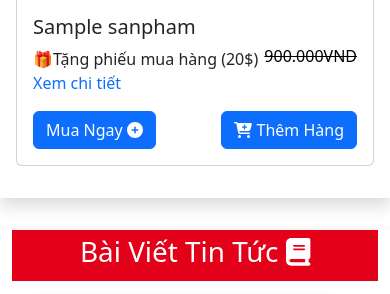
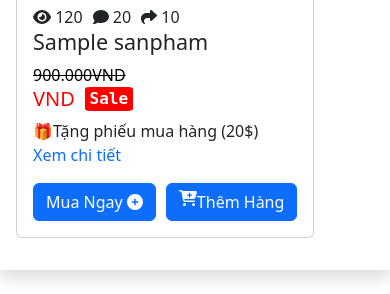
Before and after one commit to ThanhSon0210/DOAN1, a PHP site: page / in a window 390 px wide; the page is wider, and only the part inside the window is pictured. Shown: the part 2287-2581 px from the top of that part. Run offline with PHP 8.4, Linux system fonts and the light colour scheme; tables that the repository leaves empty or names only in its code hold one stand-in row (values such as "Sample post"); data that the repository does not hold is empty; some libraries are stand-ins or nearby versions.

Commit message:
sanpham responsive

```diff
--- a/dao/pdo.php
+++ b/dao/pdo.php
@@ -3,7 +3,7 @@
  * Mở kết nối đến CSDL sử dụng PDO
  */
 function pdo_get_connection(){
-    $dburl = "mysql:host=localhost;dbname=sonnu;charset=utf8";
+    $dburl = "mysql:host=localhost;dbname=sonn;charset=utf8";
     $username = 'root';
     $password = '';
 
--- a/dao/sanpham.php
+++ b/dao/sanpham.php
@@ -63,38 +63,43 @@
     return pdo_query_one($sql, $id);
 }
 
-function showsp($dssp){
+function showsp($dssp) {
     $html_dssp = '';
-    foreach ( $dssp as $sp) {
+
+    foreach ($dssp as $sp) {
         extract($sp);
-        $linkk = "index.php?page=chitiet&idsp=".$id;
-        $html_dssp .= '<div class="col-sm-3 product-item">
+        $linkk = "index.php?page=chitiet&idsp=" . $id;
+        $html_dssp .= '
+            <div class="col-sm-3 product-item">
                 <div class="card mb-3 mx-1 my-1">
-                            <a href="'.$linkk.'"><img src="images/'.$img.'" class="card-img-top img-fluid" style="height: 220px;"  alt="..."></a>
+                    <a href="' . $linkk . '"><img src="images/' . $img . '" class="card-img-top img-fluid" style="height: 220px;"  alt="..."></a>
                     <div class="card-body">
-                                <h5 class="card-title">'.$name.'</h5>
-                                <h6 class="card-text" style="color: red;">'.$price.'<del style="color: black; float:right;">900.000VND</del></h6>
+                        <div class="icongt" style="display: flex;">
+                            <span style="margin-right:10px;"><i class="fa-solid fa-eye"></i> 120 </span>
+                            <span style="margin-right:10px;"><i class="fa-solid fa-comment"></i> 20 </span>
+                            <span><i class="fa-solid fa-share"></i> 10 </span>
+                        </div>
+                            <h4 class="card-title">' . $name . '</h4>
+                            <del style="color: black;">900.000VND</del>
+                            <span style="display: flex;"><h5 class="card-text" style="color: red;">'.$price.' VND</h5><b style="margin-left:10px; background-color: red; color:white ; height: 1.5rem; width:3rem;display: flex;justify-content: center; border-radius:10%; font-family: monospace;">Sale</b></span>
                             <p class="card-text">
                                 🎁Tặng phiếu mua hàng (20$) <br> <a href="" style="text-decoration:none;">Xem chi tiết</a>
                             </p>
 
-                                <div class="2button">
-                                    <button class="btn btn-primary custom-buy-button" type="submit" name="addcart"
-                                            style="float : left;">
-                                        <span>Mua Ngay</span> <i class="fa fa-plus-circle"></i>
+                        <form action="index.php?page=addcart" method="post">
+                            <input type="hidden" name="name" value="' . $name . '">
+                            <input type="hidden" name="img" value="' . $img . '">
+                            <input type="hidden" name="price" value="' . $price . '">
+                            <input type="hidden" name="soluong" value="1">
+                            <div class="buton2" style="display: flex;flex-wrap: no-wrap;">
+                                <button class="btn btn-primary custom-buy-button" type="submit" name="addcart" style="float : left;">
+                                    Mua Ngay <i class="fa fa-plus-circle"></i>
                                 </button>
 
-                                    <button class="btn btn-primary" type="button" data-bs-toggle="offcanvas" data-bs-target="#demo"
-                                        style="float : right;">
+                                <button class="btn btn-primary" type="button" data-bs-toggle="offcanvas" data-bs-target="#demo" name="themhang" style="margin-left:10px;display:flex; flex-wrap:no-wrap;">
                                     <i class="fa-solid fa-cart-plus"></i> Thêm Hàng
                                 </button>
                             </div>
-                                <form action="index.php?page=addcart" method="post">
-                                    <input type="hidden" name="name" value="'.$name.'">
-                                    <input type="hidden" name="img" value="'.$img.'">
-                                    <input type="hidden" name="price" value="'.$price.'">
-                                    <input type="hidden" name="soluong" value="1">
-
 
                             <div class="offcanvas offcanvas-end" id="demo">
                                 <div class="offcanvas-header">
@@ -104,22 +109,21 @@
                                 <div class="offcanvas-body">
                                     <div class="d-flex flex-column">
                                         <div class="p-2 bg-info">
-                                                    <input type="hidden" name="name" value="'.$name.'">
-                                                    <input type="hidden" name="img" value="'.$img.'">
-                                                    <input type="hidden" name="price" value="'.$price.'">
-                                                    <input type="hidden" name="soluong" value="1">
+                                            <input type="hidden" name="img-themhang" value="Ảnh của máy tính">Ảnh cuuar máy tính
+                                            <input type="hidden" name="price-themhang" value="2.300.000 VND" >2.300.000 VND
                                         </div>
                                     </div>
                                     <br>
-                                            <button class="btn btn-secondary" type="button">Thanh Toán</button>
+                                    <a href="index.php?page=viewcart"><button class="btn btn-secondary" type="submit" name="thanhtoan">Thanh Toán</button></a>
                                 </div>
                             </div>
-
                         </form>
                     </div>
                 </div>
-                     </div>';
+            </div>
+        ';
     }
+
     return $html_dssp;
 }
 
--- a/view/chitiet.php
+++ b/view/chitiet.php
@@ -119,7 +119,7 @@
         <hr>
         <h2>SẢN PHẨM TƯƠNG TỰ</h2>
         <div class="col-md-12">
-            <div class="row">
+            <div class="my-3" style="display:flex;flex-wrap:wrap">
                 <?= $html_sp_lienquan?>
             </div>
         </div>
--- a/view/footer.php
+++ b/view/footer.php
@@ -418,6 +418,7 @@
 
       <!-- end nhận khuyến mãi footer -->
   </footer>
+  </div>
 </div>
 </body>
 </html>
--- a/view/header.php
+++ b/view/header.php
@@ -20,11 +20,11 @@
   }else{
     $html_account ='
                      <li class="nav-item py-2">
-                        <a class="nav-link py-2" style="white-space:nowrap;background-color: #BE1529;border-radius: 5px;color: white;font-weight: bold;margin-top:3px;margin-right:15px;" href="" style="margin-left:10px;margin-right:10px;"><i class="fa-solid fa-user"></i> Đăng Kí</a>
+                        <a class="nav-link py-2" style="white-space:nowrap;background-color: #BE1529;border-radius: 5px;color: white;font-weight: bold;margin-top:3px;margin-right:15px;" href="index.php?page=dangky" style="margin-left:10px;margin-right:10px;"><i class="fa-solid fa-user"></i> Đăng Kí</a>
                      </li>
 
                     <li class="nav-item py-2">
-                        <a class="nav-link py-2" style="white-space:nowrap;background-color: #BE1529;border-radius: 5px;color: white;font-weight: bold;margin-top:3px;" href=""><i class="fa-regular fa-user"></i> Đăng Nhập</a>
+                        <a class="nav-link py-2" style="white-space:nowrap;background-color: #BE1529;border-radius: 5px;color: white;font-weight: bold;margin-top:3px;" href="index.php?page=dangnhap"><i class="fa-regular fa-user"></i> Đăng Nhập</a>
                     </li>';
   }
 ?>
--- a/view/home.php
+++ b/view/home.php
@@ -398,14 +398,16 @@
 
     <!-- Sản phẩm nổi bật -->
     <div class="row">
-      <div class="col-md-12 my-3 shadow">
-        <div id="section2" style="padding: 5px; color: white; background-color: #E30019;">
+      <div class="col my-3 shadow">
+        <div id="section2" style="color: white; background-color: #E30019;">
           <h1 style="text-align: center;">SẢN PHẨM NỔI BẬT <i class="fa fa-hand-holding-heart"></i></h1>
         </div>
-        <div class="row my-3 ">
-          <?= $html_dssp_nb ?>
+            <div class="col-sm-12" style="overflow-x: auto; white-space: nowrap;">
+              <div class="my-3" style="display:flex;flex-wrap:wrap">
+              <?= $html_dssp_nb ?>
 
-        </div>
+              </div>
+            </div>
       </div>
     </div>
     <!-- End Sản phẩm nổi bật -->
```
Also changed, not shown: view/sanpham.php (+7 -5 lines), images/figma-dynamic-premium.png (added). Lines whose indentation alone changed are shown as unchanged.
